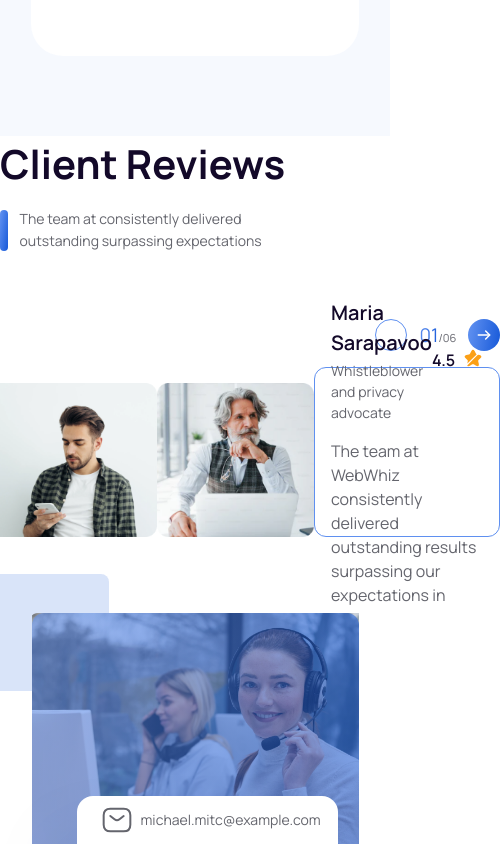
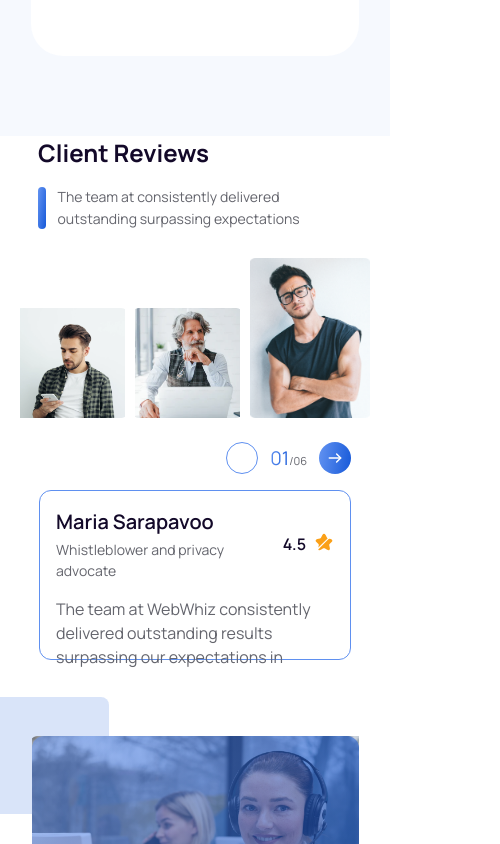
Before and after one commit to sakibsarkar/webWhiz-sakib, a Next.js app: page / in a window 390 px wide. Shown: the part 3460-4304 px from the top of the page, 500 px wide, since content can reach past the window. Built offline with nearby package versions, Linux system fonts and the light colour scheme.

Commit message:
client review responsive

```diff
--- a/src/app/globals.css
+++ b/src/app/globals.css
@@ -223,3 +223,18 @@ body {
 }
 
 @media screen and (min-width: 1921px) {}
+
+
+/*  heading section description width manage */
+@media screen and (max-width: 768px) {
+  .headV2-p {
+    width: 327px;
+  }
+
+}
+@media screen and (min-width:768) and (max-width: 1480px) {
+  .headV2-p {
+    width: 323px;
+  }
+
+}
--- a/src/components/sections/ClientReview/ClientReview.tsx
+++ b/src/components/sections/ClientReview/ClientReview.tsx
@@ -8,30 +8,52 @@ const ClientReview = () => {
     return (
         <section className="xl:mt-[76px]">
             <div className="container flex items-start justify-start">
-                <div className="w-[1290px] h-[401px] flex justify-between">
+                <div className="w-full xl:w-[1290px] xl:h-[401px] flex flex-col gap-[24px] items-center md:justify-around xl:flex-row">
 
                     {/* left section */}
-                    <div className="xl:w-[802px] h-full flex items-end justify-between">
-                        <div className="h-full flex flex-col items-end justify-between gap-[32px]">
-                            <div className="">
+                    <div className="sm:w-full xl:w-[802px] h-full flex items-end justify-center sm:gap-[50px] md:justify-around xl:justify-between xl:gap-[32px]">
+                        <div className="h-full xl:w-[464px] flex flex-col items-start justify-between sm:items-end gap-[32px]">
+
+                            <div className="flex xl:items-end">
                                 <SectionHeadingV2 heading="Client Reviews" description="The team at consistently delivered outstanding surpassing expectations" dWidth={314} />
                             </div>
 
-                            {/* small images */}
-                            <div className="flex items-center justify-start xl:gap-[32px]">
 
-                                <div className="xl:w-[216] xl:h-[212px]">
+                            {/* small images for md device */}
+                            <div className="hidden sm:flex items-center justify-start gap-[10px] md:gap-[32px] xl:w-full xl:justify-between">
+
+                                <div className="w-[105px] h-[110px] md:h-[230px] md:w-[200px] xl:w-[216px] xl:h-[212px]">
                                     <Image width={216} height={212} alt="client" src={"/images/Rectangle60.png"} className="imgFit" />
                                 </div>
 
-                                <div className="xl:w-[216] xl:h-[212px]">
+                                <div className="w-[105px] h-[110px] md:h-[230px] md:w-[200px] xl:w-[216px] xl:h-[212px]">
                                     <Image width={216} height={212} alt="client" src={"/images/Rectangle61.png"} className="imgFit" />
                                 </div>
                             </div>
+
+
                         </div>
 
                         {/* big image */}
-                        <div className="xl:w-[306px] xl:h-[401px]">
+                        <div className=" hidden sm:inline-block h-[160px] w-[120px] md:w-[290px] md:h-[380px] xl:w-[306px] xl:h-[401px]">
+                            <Image className="imgFit" alt="bigClient" width={306} height={401} src={"/images/Rectangle62.png"} />
+                        </div>
+
+                    </div>
+
+                    {/* small images and big image for small(mobile) device */}
+                    <div className="sm:hidden flex items-end gap-[10px]">
+                        <div className="flex items-center justify-start gap-[10px] ">
+
+                            <div className="w-[105px] h-[110px]">
+                                <Image width={216} height={212} alt="client" src={"/images/Rectangle60.png"} className="imgFit" />
+                            </div>
+
+                            <div className="w-[105px] h-[110px]">
+                                <Image width={216} height={212} alt="client" src={"/images/Rectangle61.png"} className="imgFit" />
+                            </div>
+                        </div>
+                        <div className="h-[160px] w-[120px] md:w-[290px] md:h-[380px] xl:w-[306px] xl:h-[401px]">
                             <Image className="imgFit" alt="bigClient" width={306} height={401} src={"/images/Rectangle62.png"} />
                         </div>
 
@@ -39,7 +61,7 @@ const ClientReview = () => {
 
                     {/* right section review box */}
 
-                    <div className="xl:w-[456px] h-full flex flex-col justify-end gap-[16px]">
+                    <div className="w-[80%] sm:w-[70%] md:w-[80%] xl:w-[456px] h-full flex flex-col justify-end gap-[16px]">
 
                         <div className="flex justify-end items-center gap-[12px]">
                             <button className="w-[32px] h-[32px] center border-[1px] border-primary rounded-full"><ArrowLeft /></button>
@@ -50,7 +72,7 @@ const ClientReview = () => {
                             <button className="gradient w-[32px] h-[32px] center rounded-full"><ArrowRight /></button>
                         </div>
 
-                        <div className="p-[16px] w-full h-[170px] border-[1px] border-[#5F90F0] rounded-[12px] sm:p-[24px] col-center gap-[16px]">
+                        <div className="p-[16px] w-full h-[170px] border-[1px] border-[#5F90F0] rounded-[12px] sm:p-[24px] flex flex-col justify-between items-center gap-[16px]">
                             <div className="w-full flex justify-between items-center">
                                 <div className="flex flex-col items-start justify-start gap-[2px]">
                                     <h3 className="text-[20px] font-[600] text-[#130929]">Maria Sarapavoo</h3>
--- a/src/components/shared/SectionHeadingV2.tsx
+++ b/src/components/shared/SectionHeadingV2.tsx
@@ -1,18 +1,18 @@
 type DataType = {
     heading: string,
     description: string,
-    dWidth: Number
+    dWidth?: Number
 }
 
 const SectionHeadingV2: React.FC<DataType> = ({ heading, description, dWidth }) => {
     return (
         <div className="w-full flex flex-col items-start justify-start gap-[12px]">
-            <h2 className="text-[40px] text-headingColor font-[700] leading-[140%]">{heading}</h2>
+            <h2 className="text-[24px] md:text-[28px] lg:text-[40px] text-headingColor font-[700] leading-[140%]">{heading}</h2>
             {
                 dWidth ?
-                    <p className="verticalHigh w-[323px] text-[14px]  h-[52px] xl:text-[16px] text-paragraphColor leading-[160%]" style={{ width: dWidth + "px" }}>{description}</p>
+                    <p className="verticalHigh  text-[14px]  h-[52px] xl:text-[16px] text-paragraphColor leading-[160%]" style={{ width: dWidth + "px" }}>{description}</p>
                     :
-                    <p className="verticalHigh w-[323px] text-[14px] xl:w-[452px] h-[52px] xl:text-[16px] text-paragraphColor leading-[160%]">{description}</p>
+                    <p className="verticalHigh w-[323px] headV2-p text-[14px] xl:w-[452px] h-[52px] xl:text-[16px] text-paragraphColor leading-[160%]">{description}</p>
             }
         </div>
     );
```
